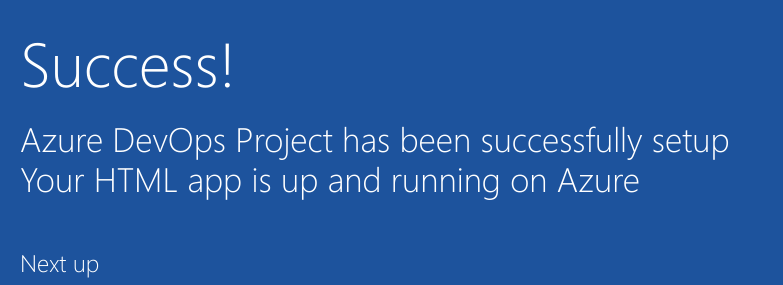
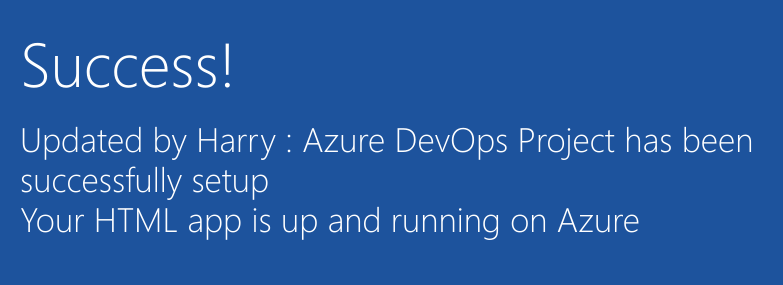
Before and after one commit to GalactusStargazing/Hooli-Co, a plain HTML site: page index.html in a window 1280 px wide. Shown: the part 352-637 px from the top of the page, 205-988 px from the left. Drawn offline with Linux system fonts and the light colour scheme.

Commit message:
2.commit done by Harry to index.html

```diff
--- a/index.html
+++ b/index.html
@@ -19,7 +19,7 @@
         </div>
             <div class="content-body">
                 <div class="success-text">Success!</div>
-                <div class="description line-1"> Azure DevOps Project has been successfully setup</div>
+                <div class="description line-1"> Updated by Harry : Azure DevOps Project has been successfully setup</div>
                 <div class="description line-2"> Your HTML app is up and running on Azure</div>
                 <div class="next-steps-container">
                     <div class="next-steps-header">Next up</div>
```
